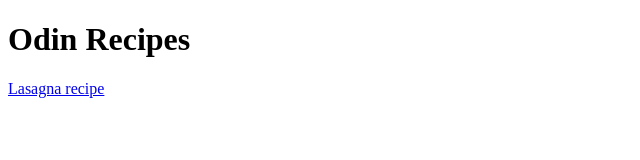
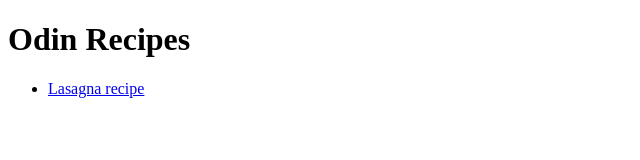
Before and after one commit to LeoEras/odin-recipes, a plain HTML site: page index.html in a window 1280 px wide. Shown: the full height of the page, 0-640 px from the left. Drawn offline with Linux system fonts and the light colour scheme.

Commit message:
Changed to a indexed list.

```diff
--- a/index.html
+++ b/index.html
@@ -5,6 +5,8 @@
     </head>
     <body>
         <h1>Odin Recipes</h1>
-        <a href="/recipes/lasagna.html">Lasagna recipe</a>
+        <ul>
+            <li><a href="recipes/lasagna.html">Lasagna recipe</a></li>
+        </ul>
     </body>
 </html>
```
